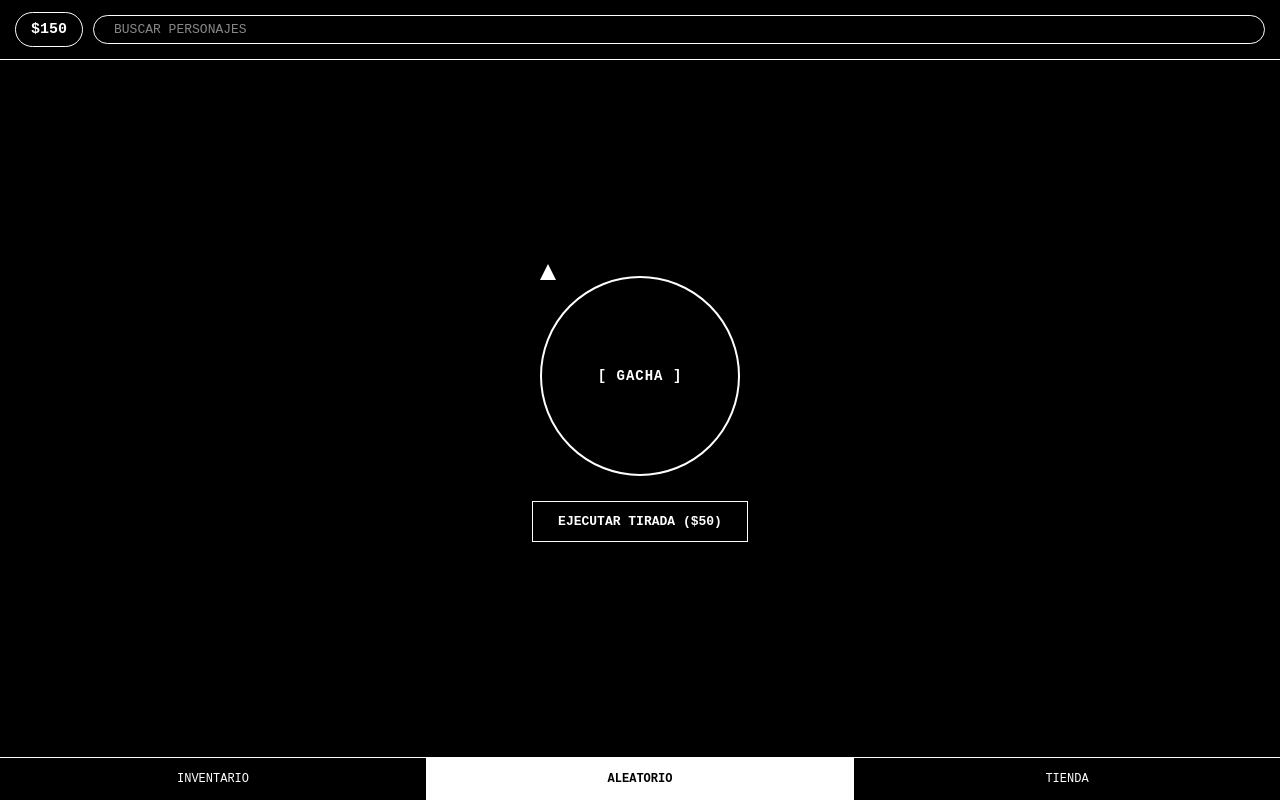
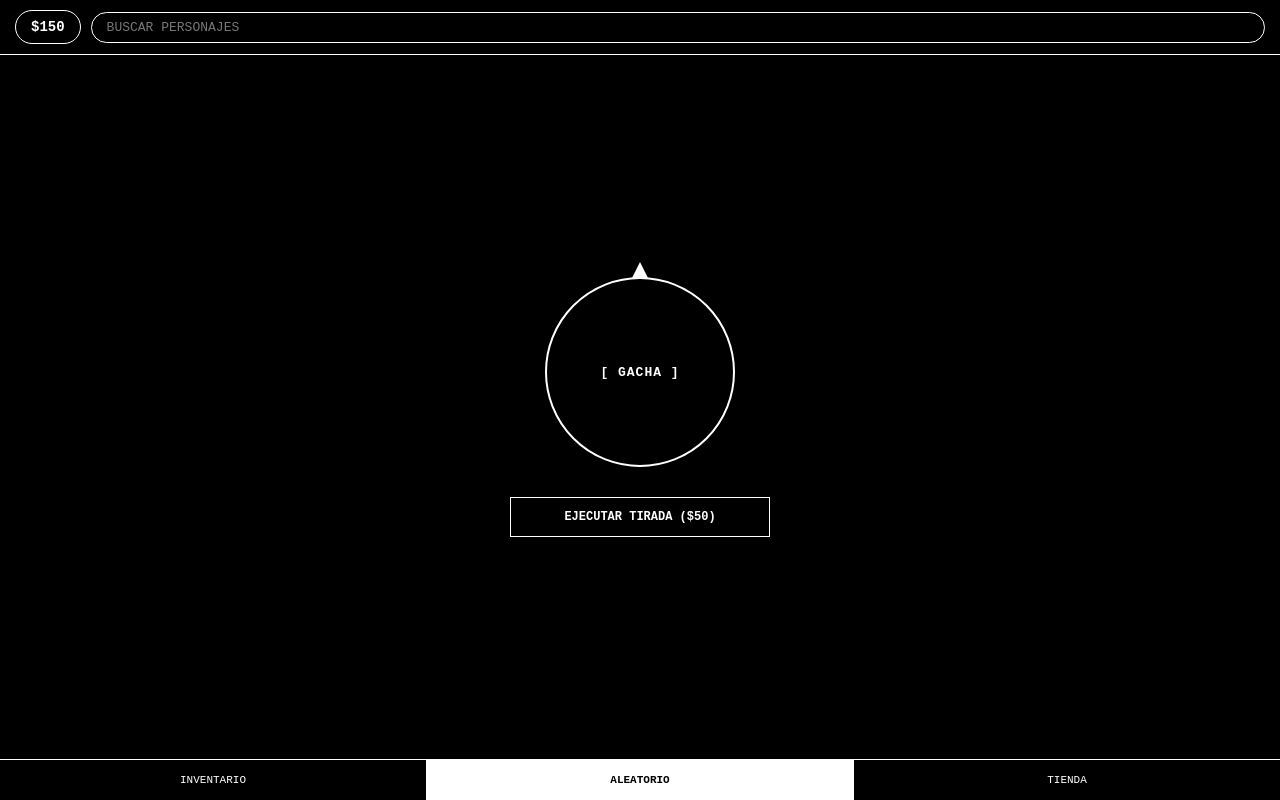
Before and after one commit to j-wl100/telegram-gacha-app, a website: page index.html in a window 1280 px wide. Both pictures are taken after a click on the button "ALEATORIO". Drawn offline with Linux system fonts and the light colour scheme.

Commit message:
Actualizar index.html

```diff
--- a/index.html
+++ b/index.html
@@ -3,7 +3,7 @@
 <head>
     <meta charset="UTF-8">
     <meta name="viewport" content="width=device-width, initial-scale=1.0">
-    <title>Cyberpunk Mini App</title>
+    <title>SPYOT.BOT</title>
     <style>
         * {
             margin: 0;
@@ -21,12 +21,11 @@
             overflow: hidden;
         }
 
-        /* HEADER */
-        .header {
+        /* FILA DE BALANCE Y BÚSQUEDA */
+        .header-action {
             display: flex;
             align-items: center;
-            justify-content: space-between;
-            padding: 12px 15px;
+            padding: 10px 15px;
             border-bottom: 1px solid #ffffff;
             background: #000;
             gap: 10px;
@@ -37,7 +36,7 @@
             padding: 8px 15px;
             border-radius: 20px;
             font-weight: bold;
-            font-size: 15px;
+            font-size: 14px;
             background: #000;
             white-space: nowrap;
         }
@@ -47,14 +46,9 @@
             align-items: center;
             border: 1px solid #ffffff;
             border-radius: 20px;
-            padding: 6px 12px;
+            padding: 7px 15px;
             background: #000;
             flex: 1;
-        }
-
-        .search-container span {
-            margin-right: 8px;
-            font-size: 14px;
         }
 
         .search-input {
@@ -68,7 +62,7 @@
         }
 
         .search-input::placeholder {
-            color: #888888;
+            color: #777777;
         }
 
         /* CONTENIDO PRINCIPAL */
@@ -102,7 +96,7 @@
 
         .card-img {
             width: 100%;
-            height: 110px;
+            height: 120px;
             border: 1px solid #ffffff;
             background: #111;
             background-size: cover;
@@ -111,36 +105,30 @@
 
         .card-text {
             font-size: 11px;
-            line-height: 1.3;
+            line-height: 1.4;
         }
 
-        /* RULETA (ALEATORIO) */
+        /* ALEATORIO (RULETA CENTRADA) */
         .roulette-container {
             display: flex;
             flex-direction: column;
             align-items: center;
             justify-content: center;
             height: 100%;
-            gap: 25px;
+            gap: 30px;
             text-align: center;
         }
 
-        .roulette-wheel {
-            width: 200px;
-            height: 200px;
-            border: 2px solid #ffffff;
-            border-radius: 50%;
+        .wheel-wrapper {
+            position: relative;
             display: flex;
+            justify-content: center;
             align-items: center;
-            justify-content: center;
-            position: relative;
-            background: #000;
-            transition: transform 3s cubic-bezier(0.15, 0.9, 0.2, 1);
         }
 
         .roulette-pointer {
             position: absolute;
-            top: -12px;
+            top: -15px;
             width: 0;
             height: 0;
             border-left: 8px solid transparent;
@@ -149,8 +137,20 @@
             z-index: 10;
         }
 
+        .roulette-wheel {
+            width: 190px;
+            height: 190px;
+            border: 2px solid #ffffff;
+            border-radius: 50%;
+            display: flex;
+            align-items: center;
+            justify-content: center;
+            background: #000;
+            transition: transform 3s cubic-bezier(0.15, 0.9, 0.2, 1);
+        }
+
         .roulette-inner-text {
-            font-size: 14px;
+            font-size: 13px;
             font-weight: bold;
             letter-spacing: 1px;
         }
@@ -160,11 +160,13 @@
             background: #000;
             color: #ffffff;
             padding: 12px 25px;
-            font-size: 13px;
+            font-size: 12px;
             cursor: pointer;
             text-transform: uppercase;
             font-weight: bold;
             transition: 0.2s;
+            width: 100%;
+            max-width: 260px;
         }
 
         .btn-action:hover, .btn-action:active {
@@ -189,8 +191,24 @@
         }
 
         .shop-item small {
-            color: #aaaaaa;
+            color: #888888;
             font-size: 10px;
+        }
+
+        .shop-btn {
+            border: 1px solid #ffffff;
+            background: #000;
+            color: #ffffff;
+            padding: 8px 15px;
+            font-size: 11px;
+            cursor: pointer;
+            font-weight: bold;
+            font-family: monospace;
+        }
+
+        .shop-btn:hover {
+            background: #ffffff;
+            color: #000000;
         }
 
         /* NAVEGACIÓN INFERIOR */
@@ -207,7 +225,7 @@
             background: none;
             border: none;
             color: #ffffff;
-            font-size: 12px;
+            font-size: 11px;
             cursor: pointer;
             text-transform: uppercase;
             border-right: 1px solid #ffffff;
@@ -227,11 +245,10 @@
 </head>
 <body>
 
-    <!-- HEADER GENERAL -->
-    <div class="header">
+    <!-- FILA DE DINERO Y BÚSQUEDA (SIN ICONOS EXTRAÑOS) -->
+    <div class="header-action">
         <div class="balance-box" id="user-balance">$150</div>
         <div class="search-container">
-            <span></span>
             <input type="text" class="search-input" id="search-input" placeholder="BUSCAR PERSONAJES" oninput="filtrarInventario()">
         </div>
     </div>
@@ -239,14 +256,14 @@
     <!-- SECCIÓN 1: INVENTARIO -->
     <div id="section-inventario" class="main-content active">
         <div class="grid" id="inventory-grid">
-            <!-- Se carga dinámicamente -->
+            <!-- Se carga desde personajes.js -->
         </div>
     </div>
 
-    <!-- SECCIÓN 2: ALEATORIO (RULETA) -->
+    <!-- SECCIÓN 2: ALEATORIO -->
     <div id="section-aleatorio" class="main-content">
         <div class="roulette-container">
-            <div style="position: relative;">
+            <div class="wheel-wrapper">
                 <div class="roulette-pointer"></div>
                 <div class="roulette-wheel" id="wheel">
                     <div class="roulette-inner-text">[ GACHA ]</div>
@@ -264,66 +281,51 @@
                     <strong>Pack x100 Créditos</strong><br>
                     <small>Recarga estándar</small>
                 </div>
-                <button class="btn-action" onclick="comprar(100)">COMPRAR</button>
+                <button class="shop-btn" onclick="comprar(100)">COMPRAR</button>
             </div>
             <div class="shop-item">
                 <div>
                     <strong>Cofre Legendario</strong><br>
                     <small>Garantiza SSR</small>
                 </div>
-                <button class="btn-action" onclick="comprar(0)">COMPRAR</button>
+                <button class="shop-btn" onclick="comprar(0)">COMPRAR</button>
             </div>
         </div>
     </div>
 
     <!-- NAVEGACIÓN INFERIOR -->
     <div class="nav-bar">
-        <button class="nav-btn active" onclick="cambiarSeccion('inventario', this)">Inventario</button>
-        <button class="nav-btn" onclick="cambiarSeccion('aleatorio', this)">Aleatorio</button>
-        <button class="nav-btn" onclick="cambiarSeccion('tienda', this)">Tienda</button>
+        <button class="nav-btn active" onclick="cambiarSeccion('inventario', this)">INVENTARIO</button>
+        <button class="nav-btn" onclick="cambiarSeccion('aleatorio', this)">ALEATORIO</button>
+        <button class="nav-btn" onclick="cambiarSeccion('tienda', this)">TIENDA</button>
     </div>
 
+    <!-- CONEXIÓN DIRECTA A TU ARCHIVO personajes.js -->
+    <script src="personajes.js"></script>
+
     <script>
-        // BASE DE DATOS DE PERSONAJES (Puedes cambiar las URLs aquí cuando quieras)
-        const personajesInventario = [
-            {
-                id: "CHI-01",
-                rareza: "SSR",
-                categoria: "TECHWEAR",
-                imagen: "https://images.unsplash.com/photo-1618005182384-a83a8bd57fbe?w=400&auto=format&fit=crop&q=60"
-            },
-            {
-                id: "KAN-02",
-                rareza: "SR",
-                categoria: "CYBER",
-                imagen: "https://images.unsplash.com/photo-1634017839464-5c339ebe3cb4?w=400&auto=format&fit=crop&q=60"
-            },
-            {
-                id: "CNR-03",
-                rareza: "SSR",
-                categoria: "ASTRO",
-                imagen: "https://images.unsplash.com/photo-1607604276583-eef5d076aa5f?w=400&auto=format&fit=crop&q=60"
-            },
-            {
-                id: "HEI-04",
-                rareza: "R",
-                categoria: "TECHWEAR",
-                imagen: "https://images.unsplash.com/photo-1614064641938-3bbee52942c7?w=400&auto=format&fit=crop&q=60"
-            }
-        ];
+        if (typeof personajesInventario === 'undefined') {
+            var personajesInventario = [];
+        }
 
         let saldo = 150;
 
         function renderInventario(filtro = "") {
             const grid = document.getElementById('inventory-grid');
+
+            if (!personajesInventario || personajesInventario.length === 0) {
+                grid.innerHTML = `<div style="grid-column: span 2; text-align: center; color: #777; padding: 30px; font-size: 12px;">NO HAY DATOS EN personajes.js</div>`;
+                return;
+            }
+
             const filtrados = personajesInventario.filter(p =>
-                p.id.toLowerCase().includes(filtro.toLowerCase()) ||
-                p.categoria.toLowerCase().includes(filtro.toLowerCase()) ||
-                p.rareza.toLowerCase().includes(filtro.toLowerCase())
+                (p.id && p.id.toLowerCase().includes(filtro.toLowerCase())) ||
+                (p.categoria && p.categoria.toLowerCase().includes(filtro.toLowerCase())) ||
+                (p.rareza && p.rareza.toLowerCase().includes(filtro.toLowerCase()))
             );
 
             if (filtrados.length === 0) {
-                grid.innerHTML = `<div style="grid-column: span 2; text-align: center; color: #777; padding: 20px;">SIN RESULTADOS</div>`;
+                grid.innerHTML = `<div style="grid-column: span 2; text-align: center; color: #777; padding: 30px; font-size: 12px;">SIN RESULTADOS</div>`;
                 return;
             }
 
@@ -374,7 +376,6 @@
             setTimeout(() => {
                 girando = false;
                 btn.disabled = false;
-                alert("¡Tirada exitosa!");
             }, 3000);
         }
 
@@ -382,7 +383,6 @@
             if (creditos > 0) {
                 saldo += creditos;
                 document.getElementById('user-balance').innerText = "$" + saldo;
-                alert(`¡Compra exitosa! Saldo actual: $${saldo}`);
             } else {
                 alert("¡Cofre adquirido!");
             }
```
